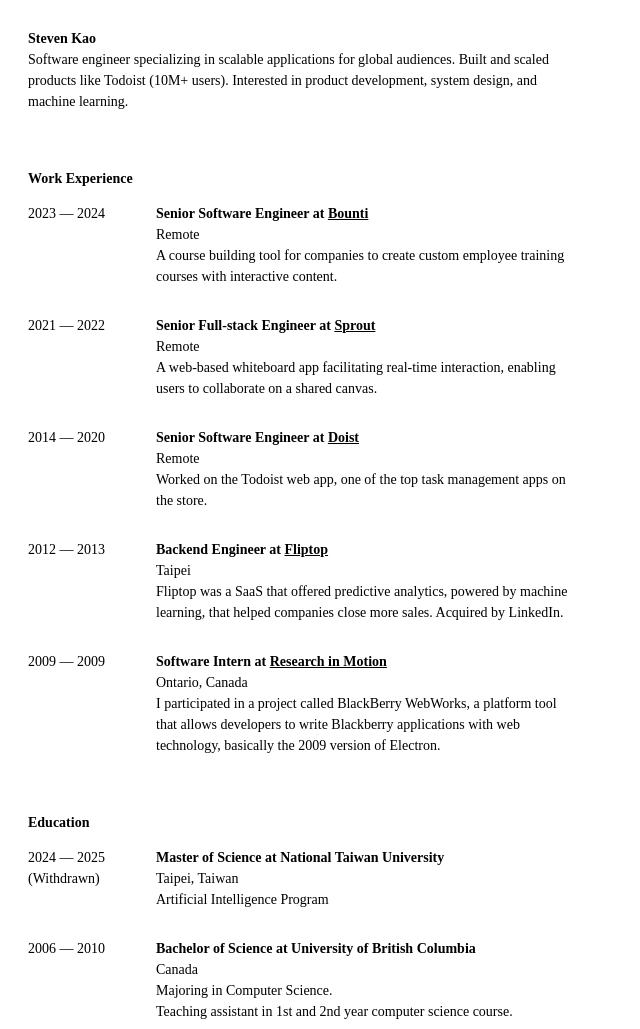
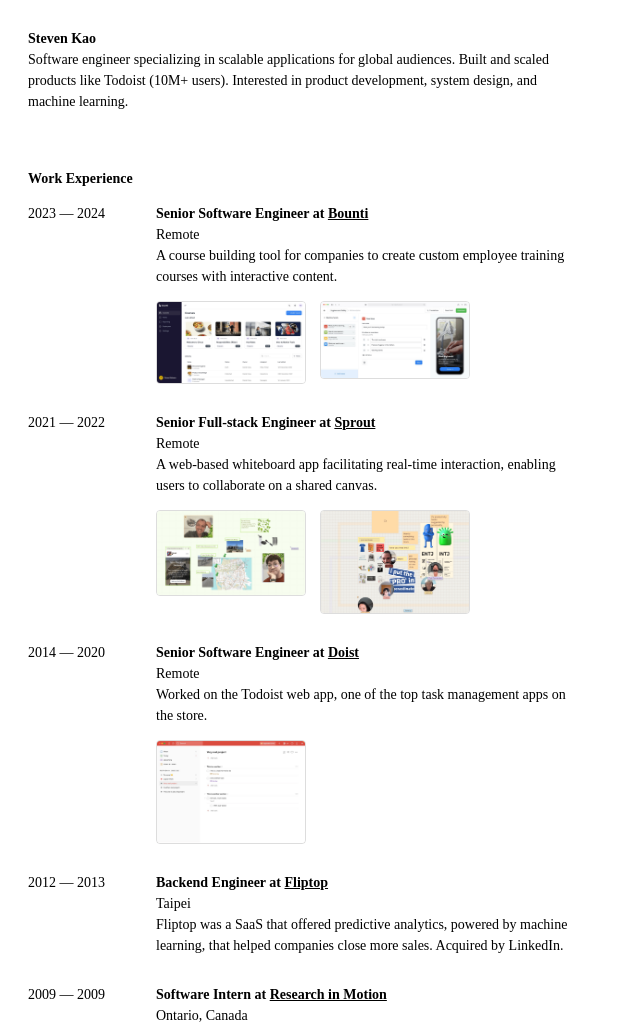
Before and after one commit to stkao05/cv, a plain HTML site: page index.html in a window 1280 px wide. Shown: the top 1029 px of the page, without its empty margins (0-640 px from the left). Drawn offline with Linux system fonts and the light colour scheme.

Commit message:
add screenshot

```diff
--- a/index.html
+++ b/index.html
@@ -33,6 +33,10 @@
                     <div class="location">Remote</div>
                     <p>A course building tool for companies to create custom employee training courses with interactive
                         content.</p>
+                    <div class="product-screenshots">
+                        <a href="img/bounti-1.jpeg" target="_blank"><img src="img/bounti-1.jpeg" alt="Bounti course builder interface" class="product-thumbnail" width="1280" height="704"></a>
+                        <a href="img/bounti-2.jpeg" target="_blank"><img src="img/bounti-2.jpeg" alt="Bounti course preview" class="product-thumbnail" width="1280" height="661"></a>
+                    </div>
                 </div>
             </div>
 
@@ -43,6 +47,10 @@
                     <div class="location">Remote</div>
                     <p>A web-based whiteboard app facilitating real-time interaction, enabling users to collaborate on a
                         shared canvas.</p>
+                    <div class="product-screenshots">
+                        <a href="img/sprout-1.jpeg" target="_blank"><img src="img/sprout-1.jpeg" alt="Sprout whiteboard interface" class="product-thumbnail" width="1280" height="720"></a>
+                        <a href="img/sprout-2.jpeg" target="_blank"><img src="img/sprout-2.jpeg" alt="Sprout collaboration features" class="product-thumbnail" width="1280" height="876"></a>
+                    </div>
                 </div>
             </div>
 
@@ -52,6 +60,9 @@
                     <h3>Senior Software Engineer at <a href="https://doist.com">Doist</a></h3>
                     <div class="location">Remote</div>
                     <p>Worked on the Todoist web app, one of the top task management apps on the store.</p>
+                    <div class="product-screenshots">
+                        <a href="img/todoist-1.jpeg" target="_blank"><img src="img/todoist-1.jpeg" alt="Todoist task management interface" class="product-thumbnail" width="1280" height="889"></a>
+                    </div>
                 </div>
             </div>
 
@@ -105,6 +116,9 @@
                 <div class="content">
                     <h3><a href="https://reads.tw">reads.tw</a></h3>
                     <p>A website dedicated to helping readers discover small independent bookstores in Taiwan.</p>
+                    <div class="product-screenshots">
+                        <a href="img/reads.jpeg" target="_blank"><img src="img/reads.jpeg" alt="reads.tw bookstore discovery interface" class="product-thumbnail" width="1280" height="669"></a>
+                    </div>
                 </div>
             </div>
 
--- a/styles.css
+++ b/styles.css
@@ -114,3 +114,23 @@ section {
 .experience-item .content {
     flex-grow: 1;
 }
+
+.product-screenshots {
+    margin-top: 1rem;
+    display: flex;
+    gap: 1rem;
+    flex-wrap: wrap;
+}
+
+.product-thumbnail {
+    max-width: 150px;
+    height: auto;
+    border: 1px solid #ddd;
+    border-radius: 4px;
+    /* box-shadow: 0 1px 3px rgba(0, 0, 0, 0.1); */
+}
+
+.product-thumbnail:hover {
+    /* box-shadow: 0 2px 5px rgba(0, 0, 0, 0.2); */
+    /* transition: box-shadow 0.2s ease-in-out; */
+}
```
Also changed, not shown: img/bounti-1.jpeg (added), img/bounti-1.png (added), img/bounti-2.jpeg (added), img/bounti-2.png (added), img/reads.jpeg (added), img/sprout-1.jpeg (added), img/sprout-1.png (added), img/sprout-2.jpeg (added), img/sprout-2.png (added), img/todoist-1.jpeg (added), img/todoist-1.png (added), 2 other files.
